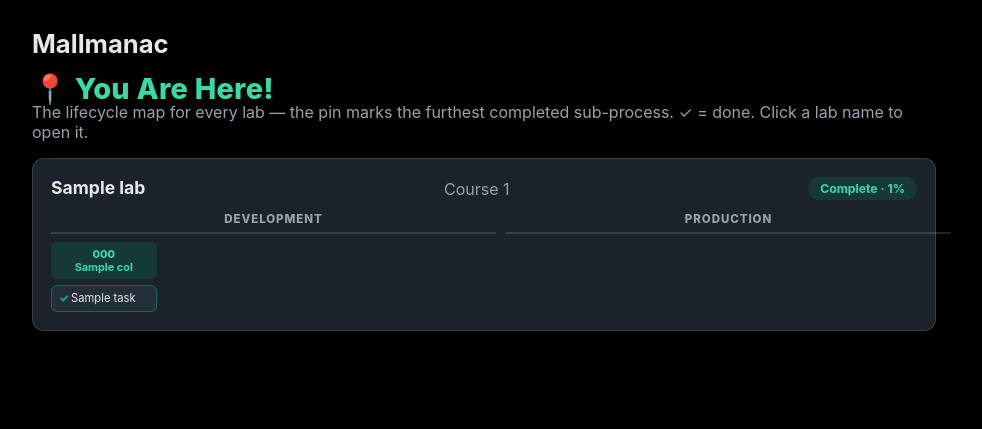
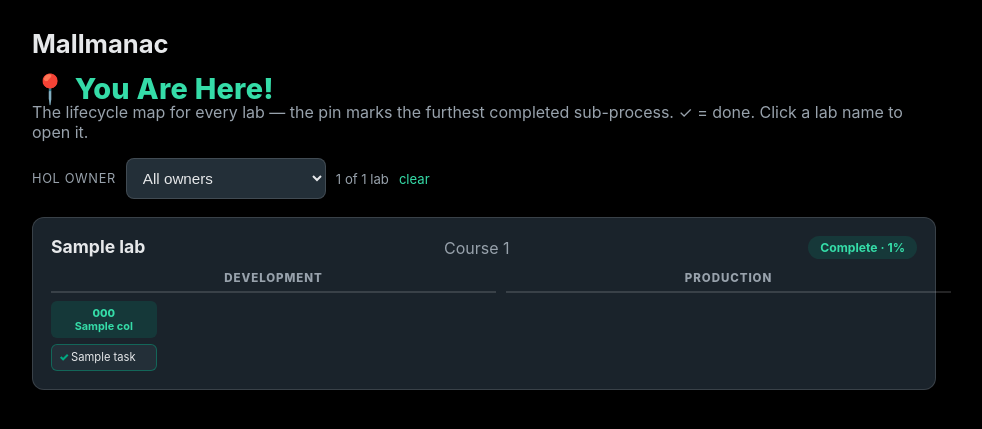
Before and after one commit to xod442/holo, a FastAPI app: template app/templates/mallmanac.html in a window 1280 px wide. Shown: the part 71-500 px from the top of the page, without its empty margins (156-1138 px from the left). Run offline with FastAPI, Linux system fonts and the light colour scheme; the template is opened without the code that fills it: most values are stand-ins (such as "Sample title", 1, 10 or a date in 2020).

Commit message:
Add Mallmanac owner filter
Co-authored-by: Copilot <223556219+Copilot@users.noreply.github.com>

```diff
--- a/app/templates/mallmanac.html
+++ b/app/templates/mallmanac.html
@@ -18,6 +18,22 @@
   fast-forward that lab to that step (earlier phases are auto-approved/completed; forward-only).{% endif %}</p>
 
 {% if msg %}<div class="alert {{ 'success' if ok else 'error' }}">{{ msg }}</div>{% endif %}
+
+<form method="get" class="filter-bar">
+  <label class="filter-label" for="mallmanac-owner">HOL owner</label>
+  <select id="mallmanac-owner" name="owner" onchange="this.form.submit()">
+    <option value="all" {% if owner_sel in ('', 'all') %}selected{% endif %}>All owners</option>
+    {% for oid, email in owner_options %}
+    <option value="{{ oid }}" {% if owner_sel == oid|string %}selected{% endif %}>{{ email }}</option>
+    {% endfor %}
+    {% if has_unassigned %}
+    <option value="unassigned" {% if owner_sel == 'unassigned' %}selected{% endif %}>Unassigned</option>
+    {% endif %}
+  </select>
+  <noscript><button class="btn btn-sm" type="submit">Filter</button></noscript>
+  <span class="filter-count">{{ rows|length }} of {{ total_labs }} lab{{ '' if total_labs == 1 else 's' }}</span>
+  {% if owner_sel not in ('', 'all') %}<a class="filter-clear" href="{{ rp }}/mallmanac">clear</a>{% endif %}
+</form>
 
 {% if rows %}
   {% for r in rows %}
@@ -69,8 +85,13 @@
   {% endfor %}
 {% else %}
   <div class="card empty">
-    <p class="muted">No labs yet.</p>
-    <a class="btn" href="{{ rp }}/labs/new">Create a lab</a>
+    {% if owner_sel not in ('', 'all') %}
+      <p class="muted">No labs match this owner.</p>
+      <a class="btn" href="{{ rp }}/mallmanac">Show all labs</a>
+    {% else %}
+      <p class="muted">No labs yet.</p>
+      <a class="btn" href="{{ rp }}/labs/new">Create a lab</a>
+    {% endif %}
   </div>
 {% endif %}
 
```
Also changed, not shown: app/routes/labs.py (+31 -3 lines), tests/test_labs_routes.py (+14 -0 lines).
